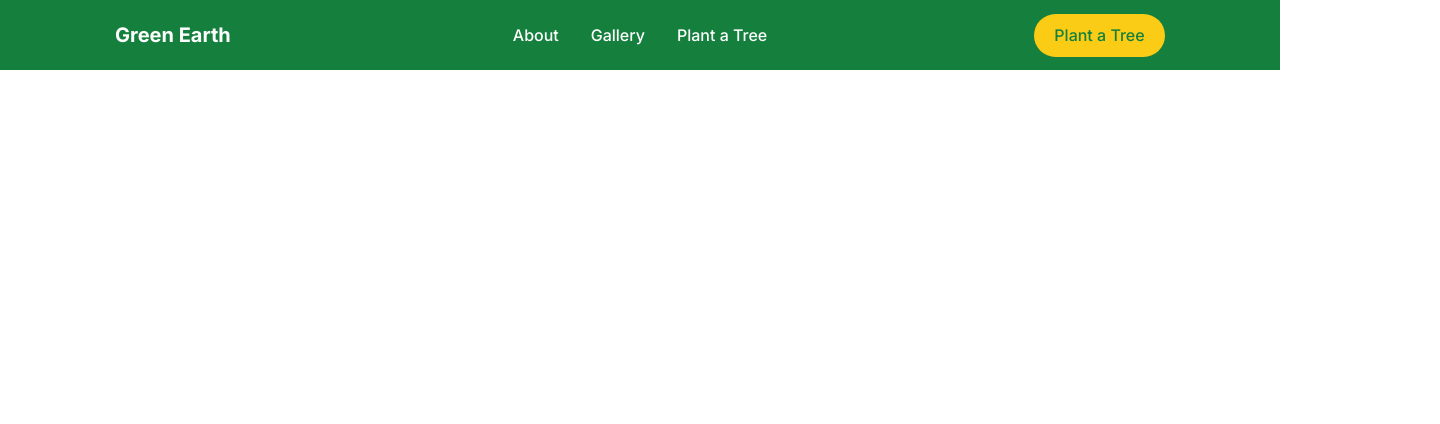
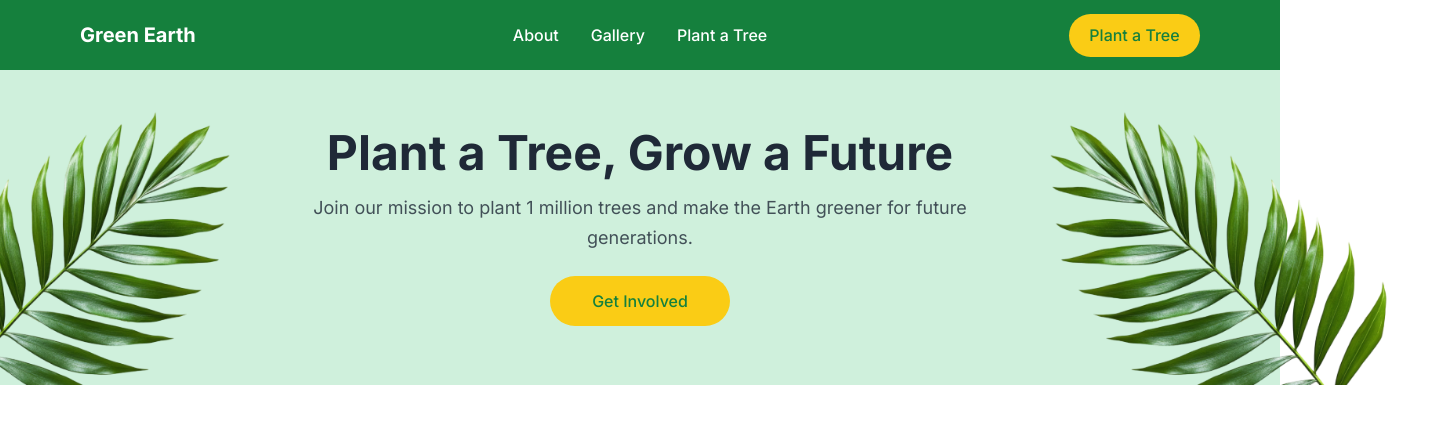
Before and after one commit to selimreza777/responsive-tree-marketplace, a plain HTML site: page index.html in a window 1280 px wide. Shown: the whole page, 1440 px wide, since content can reach past the window. Drawn offline with nearby package versions, Linux system fonts and the light colour scheme.

Commit message:
banner segment ok

```diff
--- a/index.html
+++ b/index.html
@@ -34,47 +34,79 @@
 <body>
 
   <!-- Navbar Start -->
-  <nav class="bg-[#15803d]">
-    <div class="max-w-[1920px] h-[70px] mx-auto flex items-center justify-between px-[20px] lg:px-[115px]">
-
-      <!-- Left: Logo -->
+  <nav class="bg-[#15803d] w-full">
+    <div class="max-w-[1920px] mx-auto h-[70px] flex items-center justify-between px-4 sm:px-6 lg:px-20">
+      <!-- Logo -->
       <h1 class="text-white text-xl font-bold">Green Earth</h1>
 
-      <!-- Center: Menu Items -->
+      <!-- Menu Items -->
       <ul class="hidden lg:flex absolute left-1/2 transform -translate-x-1/2 gap-8 text-white font-medium text-base">
         <li>
-          <a href="#about" class="relative group">
-            About
+          <a href="" class="relative group">About
             <span class="absolute left-0 -bottom-1 w-0 h-[2px] bg-white transition-all group-hover:w-full"></span>
           </a>
         </li>
         <li>
-          <a href="#gallery" class="relative group">
-            Gallery
+          <a href="" class="relative group">Gallery
             <span class="absolute left-0 -bottom-1 w-0 h-[2px] bg-white transition-all group-hover:w-full"></span>
           </a>
         </li>
         <li>
-          <a href="#tree" class="relative group">
-            Plant a Tree
+          <a href="" class="relative group">Plant a Tree
             <span class="absolute left-0 -bottom-1 w-0 h-[2px] bg-white transition-all group-hover:w-full"></span>
           </a>
         </li>
       </ul>
 
-
-
-      <!-- Right: Button -->
+      <!-- Button -->
       <button
-        class="w-[131px] h-[43px] flex justify-center items-center px-5 py-3 rounded-full bg-[#facc15] text-[#15803d] font-medium text-base hover:bg-yellow-400">
+        class="w-[131px] h-[43px] flex justify-center items-center px-4 sm:px-5 rounded-full bg-[#facc15] text-[#15803d] font-medium text-base hover:bg-yellow-400 transition">
         Plant a Tree
       </button>
-
     </div>
   </nav>
   <!-- Navbar End -->
 
+  <!-- Banner Section Start -->
+  <section class="bg-[#cff0dc] w-full h-[315px] flex justify-center items-end px-4 sm:px-6 lg:px-20">
+    <div class="w-full h-full flex items-end justify-center max-w-[1920px] mx-auto">
 
+      <!-- Left Image -->
+      <div class="w-[430px] h-[300px] flex-shrink-0 self-end mr-[70px] hidden sm:block">
+        <img src="./assets/hero-leaf1.png" alt="" class="w-full h-full object-contain">
+      </div>
+
+      <!-- Middle Content -->
+      <div class="flex flex-col justify-center items-center text-center max-w-[600px] h-full py-[100px] px-4">
+        <!-- Title -->
+        <h1 class="text-[#1f2937] text-3xl sm:text-4xl lg:text-5xl font-bold mb-4 sm:whitespace-nowrap">
+          Plant a Tree, Grow a Future
+        </h1>
+
+        <!-- Description -->
+        <p class="text-[#1f2937] text-base sm:text-lg opacity-80 leading-relaxed sm:whitespace-nowrap">
+          Join our mission to plant 1 million trees and make the Earth greener for future <br> generations.
+        </p>
+
+        <!-- Button -->
+        <div class="mt-6">
+          <button
+            class="w-[160px] sm:w-[180px] h-[45px] sm:h-[50px] flex justify-center items-center px-5 py-3 rounded-full bg-[#facc15] text-[#15803d] font-medium hover:bg-yellow-400 transition duration-300">
+            Get Involved
+          </button>
+        </div>
+      </div>
+
+
+
+      <!-- Right Image -->
+      <div class="w-[430px] h-[300px] flex-shrink-0 self-end ml-[70px] hidden sm:block">
+        <img src="./assets/hero-leaf2.png" alt="" class="w-full h-full object-contain">
+      </div>
+
+    </div>
+  </section>
+  <!-- Banner Section End -->
 
 
 
@@ -84,7 +116,8 @@
 
 
   <!-- script js  -->
-  <script src="./script/index.js"></script>
+  <script src=" ./script/index.js">
+  </script>
 </body>
 
 </html>
```
